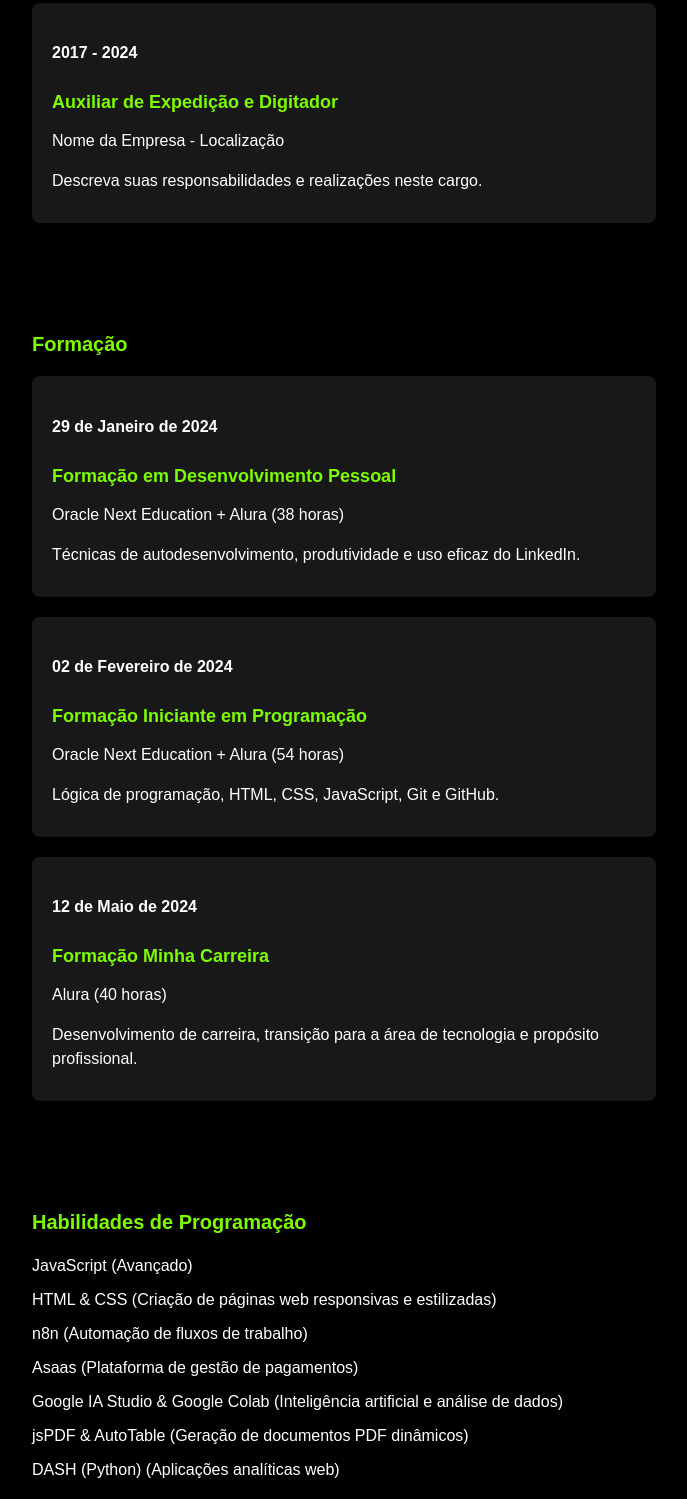
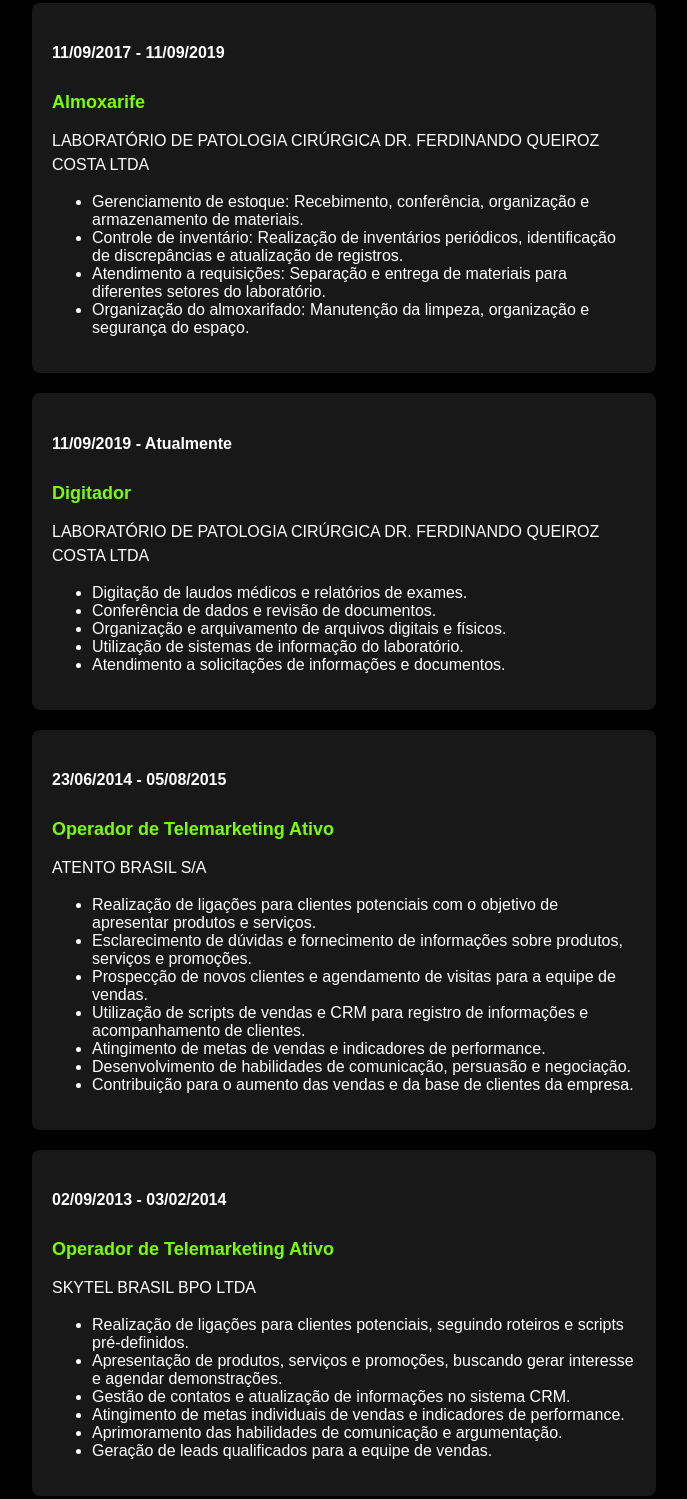
Before and after one commit to anirutsolrak/portifolioV3, a plain HTML site: page curriculo.html in a window 1280 px wide. Shown: the part 274-1773 px from the top of the page, without its empty margins (296-983 px from the left). Drawn offline with Linux system fonts and the light colour scheme.

Commit message:
Update curriculo.html

```diff
--- a/curriculo.html
+++ b/curriculo.html
@@ -1,16 +1,17 @@
 <!DOCTYPE html>
 <html lang="pt">
+
 <head>
     <meta charset="UTF-8">
     <meta name="viewport" content="width=device-width, initial-scale=1.0">
-    <title>Currículo - Carlos E. Turina</title>
+    <title>Currículo - Carlos Eduardo Turina</title>
     <link rel="stylesheet" href="style.css">
     <link rel="stylesheet" href="https://cdnjs.cloudflare.com/ajax/libs/font-awesome/6.0.0-beta3/css/all.min.css">
 </head>
+
 <body>
     <header>
         <div class="container">
-
             <nav>
                 <ul>
                     <li><a href="index.html">SOBRE MIM</a></li>
@@ -18,7 +19,6 @@
                     <!--  <li><a href="contato.html">CONTATO</a></li> -->
                 </ul>
             </nav>
-
             <div class="menu-mobile">
                 <span></span>
                 <span></span>
@@ -26,7 +26,6 @@
             </div>
         </div>
     </header>
-
     <section id="curriculo">
         <div class="container">
             <h2>Currículo</h2>
@@ -34,10 +33,63 @@
                 <div class="experience">
                     <h3>Experiência</h3>
                     <div class="experience-item">
-                            <h4>2017 - 2024</h4>
-                            <h5>Auxiliar de Expedição e Digitador</h5>
-                            <p>Nome da Empresa - Localização</p>
-                            <p>Descreva suas responsabilidades e realizações neste cargo.</p>
+                        <h4>11/09/2017 - 11/09/2019</h4>
+                        <h5>Almoxarife</h5>
+                        <p>LABORATÓRIO DE PATOLOGIA CIRÚRGICA DR. FERDINANDO QUEIROZ COSTA LTDA</p>
+                        <ul>
+                            <li>Gerenciamento de estoque: Recebimento, conferência, organização e armazenamento de
+                                materiais.</li>
+                            <li>Controle de inventário: Realização de inventários periódicos, identificação de
+                                discrepâncias e atualização de registros.</li>
+                            <li>Atendimento a requisições: Separação e entrega de materiais para diferentes setores do
+                                laboratório.</li>
+                            <li>Organização do almoxarifado: Manutenção da limpeza, organização e segurança do espaço.
+                            </li>
+                        </ul>
+                    </div>
+                    <div class="experience-item">
+                        <h4>11/09/2019 - Atualmente</h4>
+                        <h5>Digitador</h5>
+                        <p>LABORATÓRIO DE PATOLOGIA CIRÚRGICA DR. FERDINANDO QUEIROZ COSTA LTDA</p>
+                        <ul>
+                            <li>Digitação de laudos médicos e relatórios de exames.</li>
+                            <li>Conferência de dados e revisão de documentos.</li>
+                            <li>Organização e arquivamento de arquivos digitais e físicos.</li>
+                            <li>Utilização de sistemas de informação do laboratório.</li>
+                            <li>Atendimento a solicitações de informações e documentos.</li>
+                        </ul>
+                    </div>
+                    <div class="experience-item">
+                        <h4>23/06/2014 - 05/08/2015</h4>
+                        <h5>Operador de Telemarketing Ativo</h5>
+                        <p>ATENTO BRASIL S/A</p>
+                        <ul>
+                            <li>Realização de ligações para clientes potenciais com o objetivo de apresentar produtos e
+                                serviços.</li>
+                            <li>Esclarecimento de dúvidas e fornecimento de informações sobre produtos, serviços e
+                                promoções.</li>
+                            <li>Prospecção de novos clientes e agendamento de visitas para a equipe de vendas.</li>
+                            <li>Utilização de scripts de vendas e CRM para registro de informações e acompanhamento de
+                                clientes.</li>
+                            <li>Atingimento de metas de vendas e indicadores de performance.</li>
+                            <li>Desenvolvimento de habilidades de comunicação, persuasão e negociação.</li>
+                            <li>Contribuição para o aumento das vendas e da base de clientes da empresa.</li>
+                        </ul>
+                    </div>
+                    <div class="experience-item">
+                        <h4>02/09/2013 - 03/02/2014</h4>
+                        <h5>Operador de Telemarketing Ativo</h5>
+                        <p>SKYTEL BRASIL BPO LTDA</p>
+                        <ul>
+                            <li>Realização de ligações para clientes potenciais, seguindo roteiros e scripts
+                                pré-definidos.</li>
+                            <li>Apresentação de produtos, serviços e promoções, buscando gerar interesse e agendar
+                                demonstrações.</li>
+                            <li>Gestão de contatos e atualização de informações no sistema CRM.</li>
+                            <li>Atingimento de metas individuais de vendas e indicadores de performance.</li>
+                            <li>Aprimoramento das habilidades de comunicação e argumentação.</li>
+                            <li>Geração de leads qualificados para a equipe de vendas.</li>
+                        </ul>
                     </div>
                 </div>
                 <div class="education">
@@ -77,7 +129,8 @@
                     <h3>Idiomas</h3>
                     <ul>
                         <li>Português (Nativo)</li>
-                        <li>Inglês (Intermediário - Compreensão avançada de fala e escrita, prática limitada em conversação)</li>
+                        <li>Inglês (Intermediário - Compreensão avançada de fala e escrita, prática limitada em
+                            conversação)</li>
                     </ul>
                 </div>
             </div>
```
Lines whose indentation alone changed are shown as unchanged.
